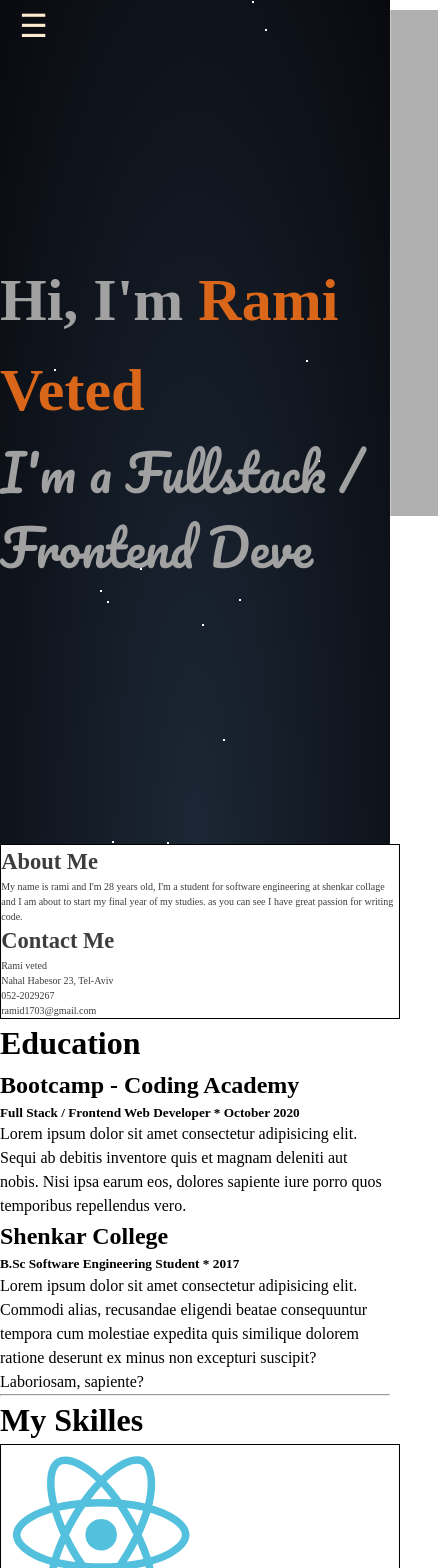
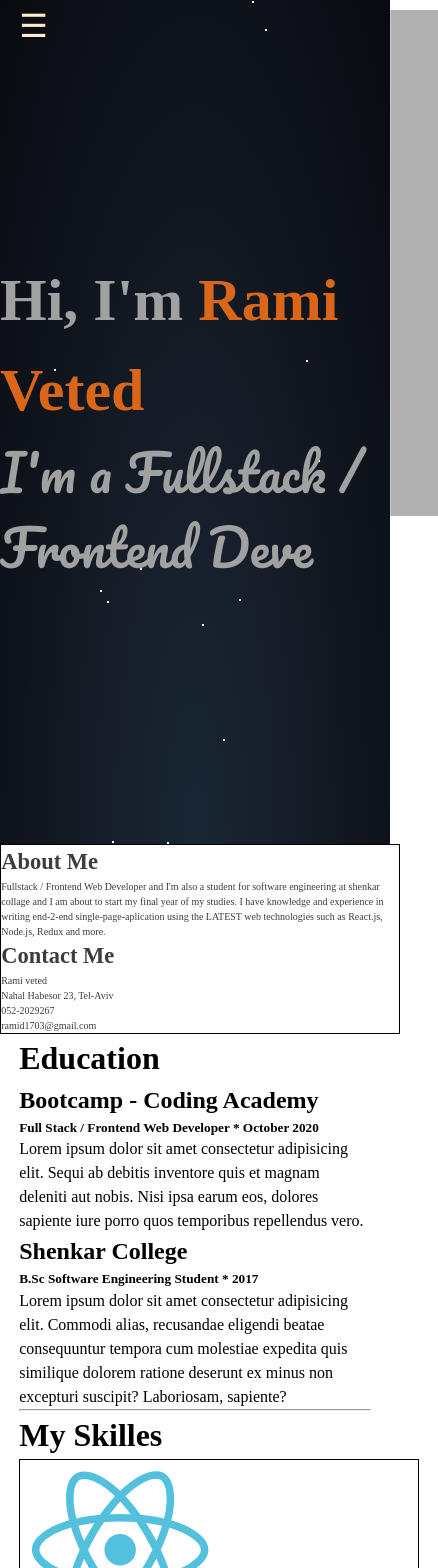
Before and after one commit to RamiDorani/my-portfolio, a React (Create React App) app: page / in a window 390 px wide. Shown: the top 1568 px of the page, 438 px wide, since content can reach past the window. Built offline with nearby package versions, Linux system fonts and the light colour scheme; a web font is replaced by a local one.

Commit message:
'responsive;

```diff
--- a/src/cmps/Education.jsx
+++ b/src/cmps/Education.jsx
@@ -3,7 +3,7 @@ import React, { Component } from 'react'
 export class Education extends Component {
     render() {
         return (
-            <div>
+            <div className="container">
                 <h1>Education</h1>
                 <section>
                     <h2>Bootcamp - Coding Academy</h2>
--- a/src/cmps/MyDetailes.jsx
+++ b/src/cmps/MyDetailes.jsx
@@ -7,11 +7,10 @@ export class MyDetailes extends Component {
             <div className="my-detailes-wrapper container">
                 <section className="my-detailes">
                     <h2>About Me</h2>
-                    <p>My name is rami and I'm 28 years old,
-                        I'm a student for software engineering at shenkar collage and I am about to start my final year of my studies. as you can see I have great passion for writing code.</p>
+                    <p>Fullstack / Frontend Web Developer and I'm also a student for software engineering at shenkar collage and I am about to start my final year of my studies. I have knowledge and experience in writing end-2-end single-page-aplication using the LATEST web technologies such as React.js, Node.js, Redux and more.</p>
                     <h2>Contact Me</h2>
                     <p>
-                        Rami veted <br />
+                    Rami veted <br />
                     Nahal Habesor 23, Tel-Aviv <br />
                     052-2029267 <br />
                     ramid1703@gmail.com <br />
--- a/src/cmps/Skilles.jsx
+++ b/src/cmps/Skilles.jsx
@@ -25,7 +25,7 @@ export class Skilles extends Component {
         console.log(skilles);
         if (!skilles) return <div>Loading...</div>
         return (
-            <div>
+            <div className="container">
                 <h1>My Skilles</h1>
                 <section className="skill-wrapper">
                     {
--- a/src/pages/Project.jsx
+++ b/src/pages/Project.jsx
@@ -22,7 +22,7 @@ export class Project extends Component {
         const {projects} = this.state;
         if(!projects) return <div>Loading...</div>
         return (
-            <div>
+            <div className="container">
                 <h1>My Projects</h1>
                 <section>
                     {
```
